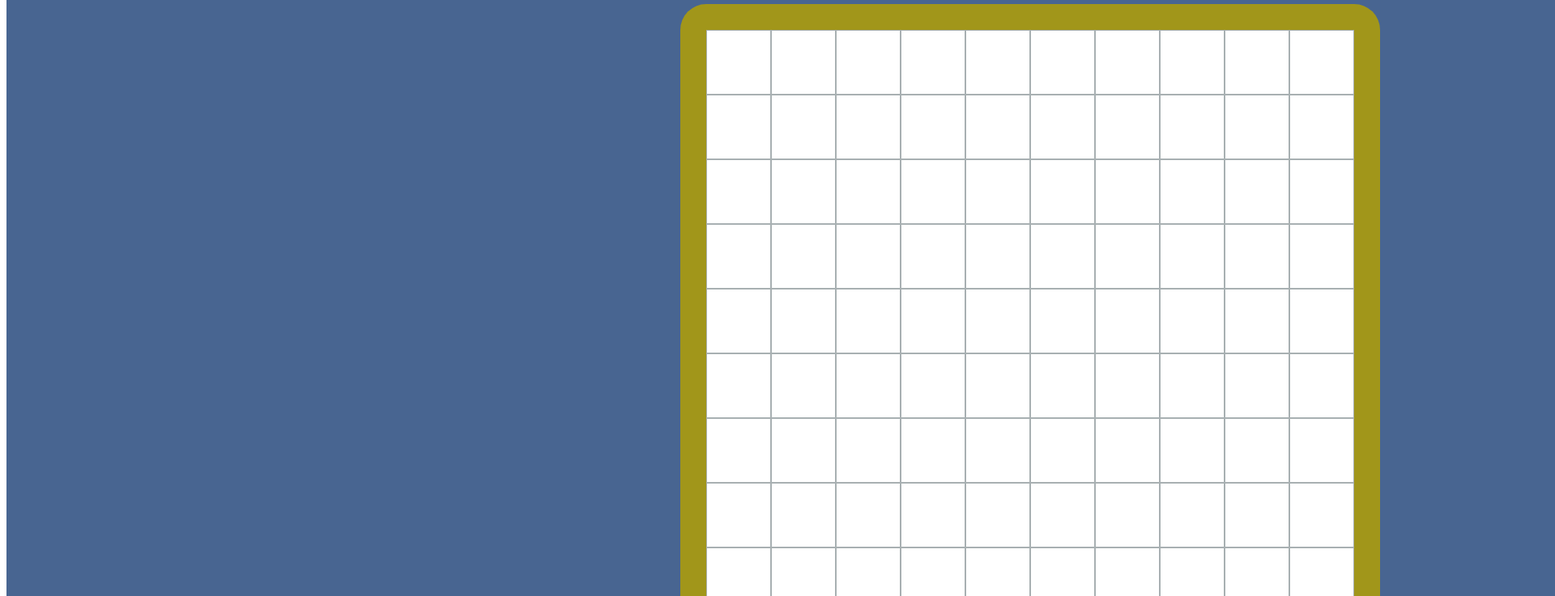
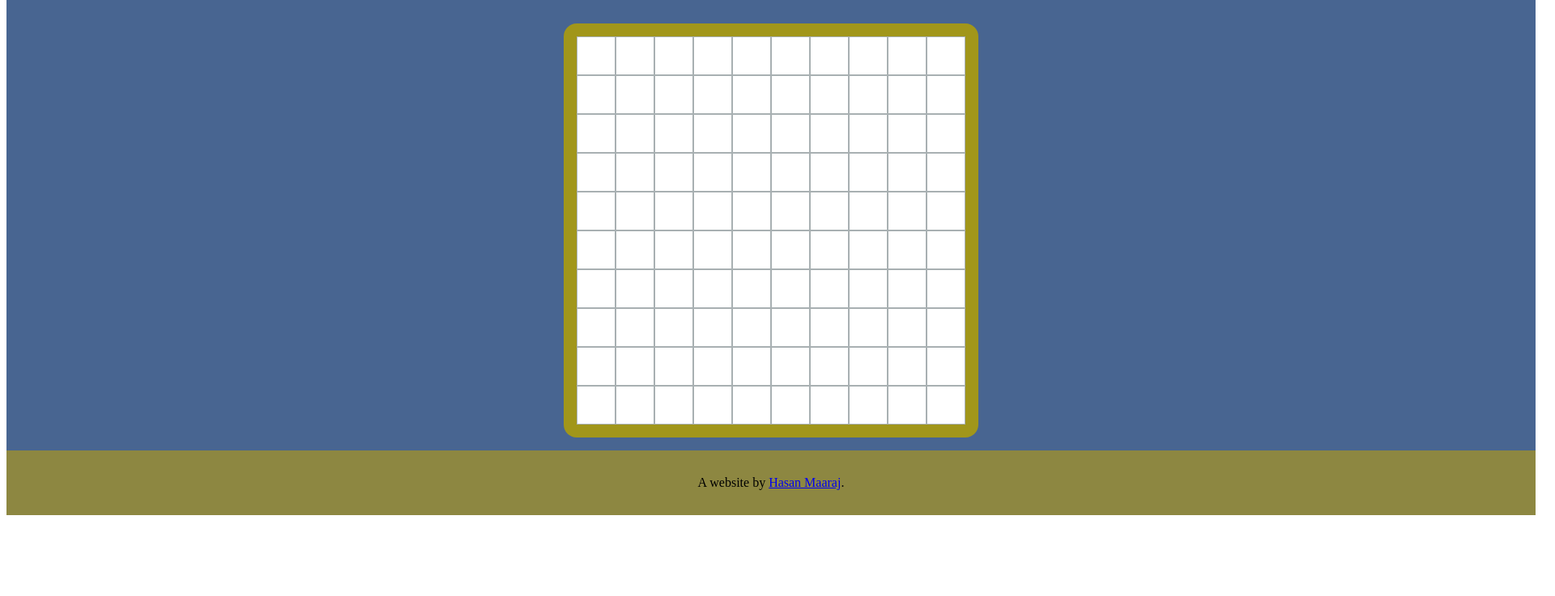
Before and after one commit to HasanMaaraj/Battleship, a website built with webpack: page src/layout.html in a window 1280 px wide. Shown: the part 171-908 px from the top of the page at 81% size, 1920 px wide, since content can reach past the window. After the commit the page ends 816 px from the top, so only its background shows below. Built offline with nearby package versions, Linux system fonts and the light colour scheme; a web font is replaced by a local one.

Commit message:
Resize the elements

```diff
--- a/src/style.css
+++ b/src/style.css
@@ -7,6 +7,7 @@
     --danger-color: #FF0E0E;
     --steel-color: #A8B0B2;
 }
+
 @font-face {
     font-family: 'boycottregular';
     src: url('./fonts/web\ fonts/boycott_regular_macroman/BOYCOTT_-webfont.woff') format('woff');
@@ -15,8 +16,6 @@
 
 }
 
-
-
 body,
 button {
     font-family: 'boycottregular';
@@ -24,11 +23,11 @@ button {
 
 header {
     font-family: 'boycottregular';
-    font-size: 3rem;
+    font-size: 2rem;
 }
 
 footer {
-    font-size: 1.5rem;
+    font-size: 1rem;
 }
 
 header,
@@ -42,13 +41,13 @@ footer {
 
 main {
     background-color: var(--dark-sea-color);
-    height: max(80vh, 60rem);
+    height: max(80vh, 25rem);
 }
 
 header,
 main,
 footer {
-    width: 158rem;
+    width: 118rem;
 }
 
 button{
@@ -60,10 +59,10 @@ button{
 }
 
 .board {
-    height: 50rem;
-    width: 50rem;
-    padding: 2rem;
-    border-radius: 2rem;
+    height: 30rem;
+    width: 30rem;
+    padding: 1rem;
+    border-radius: 1rem;
     background-color: var(--light-earth-color);
     display: grid;
     grid-template-columns: repeat(10, 1fr);
@@ -77,8 +76,9 @@ button{
 .place-ship-container {
     height: 100%;
     display: grid;
-    align-content: space-around;
+    align-content: center;
     justify-items: center;
+    gap: 2rem;
 }
 
 .danger,
```
Also changed, not shown: dist/main.js.
